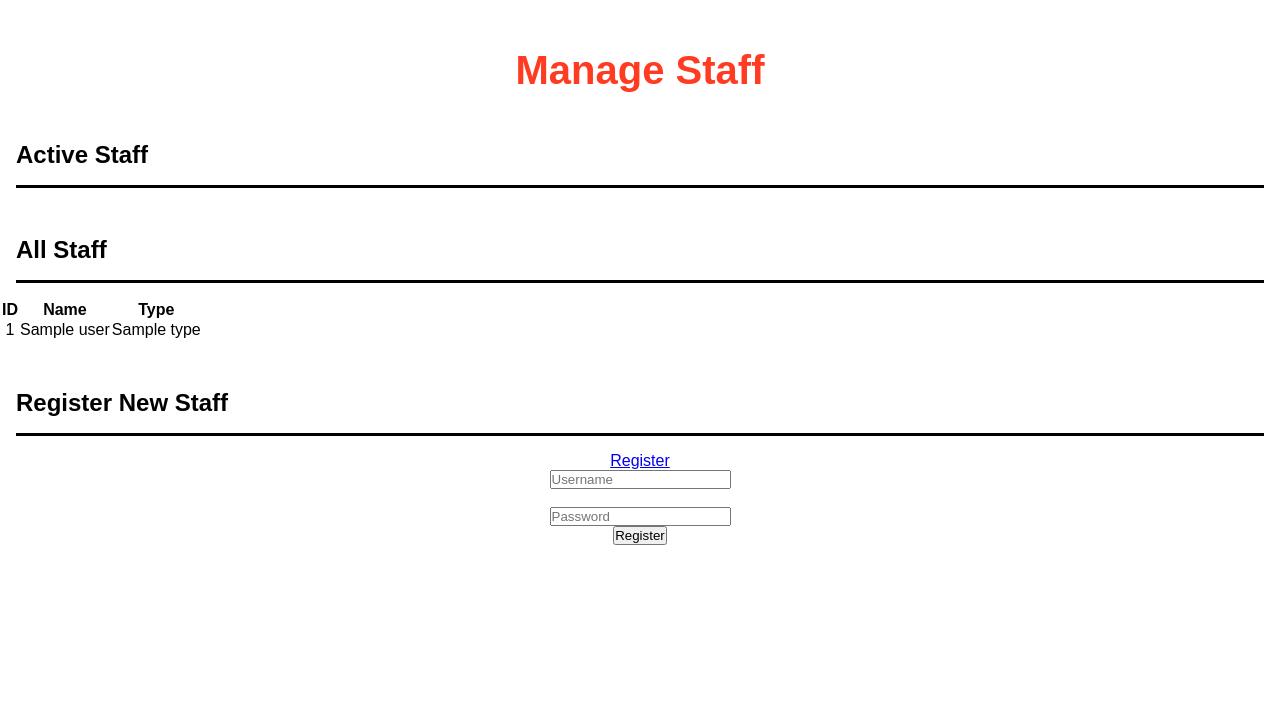
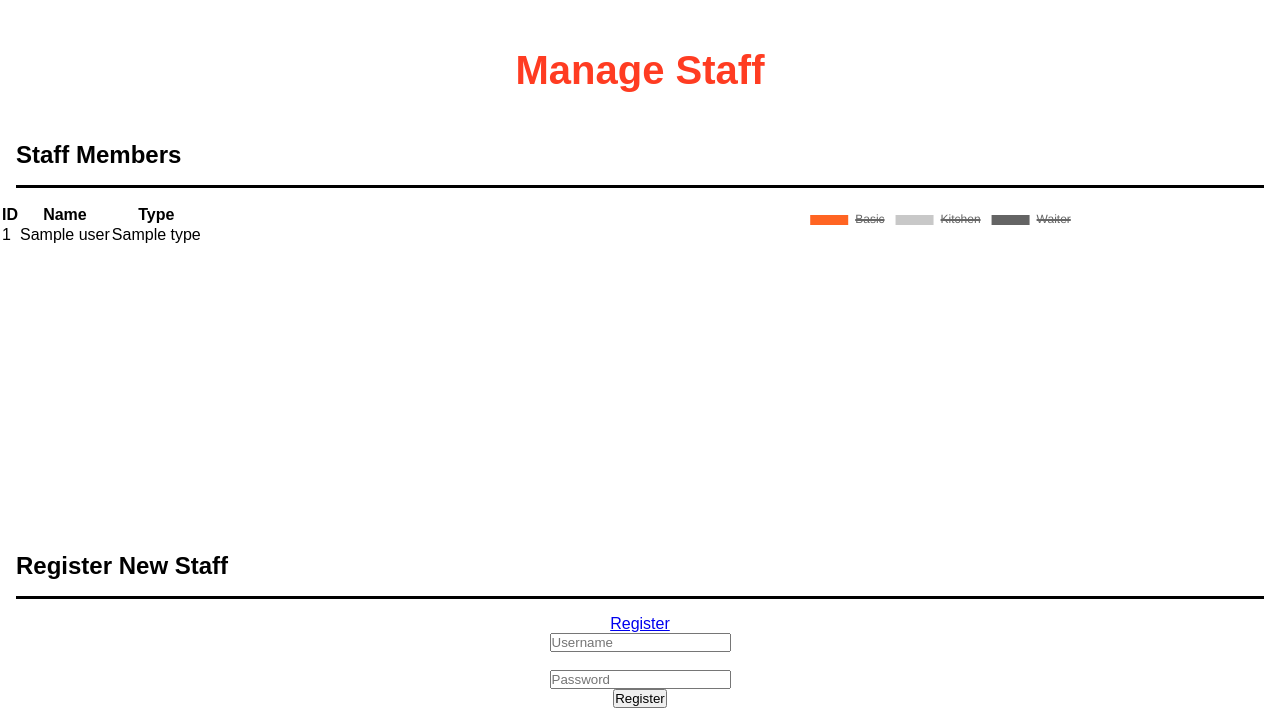
Before and after one commit to felixwri/example-website, a Flask app: template templates/manageStaff.html in a window 1280 px wide. Shown: the part 80-800 px from the top of the page. Run offline with Flask 2, Linux system fonts and the light colour scheme; the template is opened without the code that fills it: most values are stand-ins (such as "Sample title", 1, 10 or a date in 2020).

Commit message:
Displays distribution of types as a pie chart

```diff
--- a/templates/manageStaff.html
+++ b/templates/manageStaff.html
@@ -7,6 +7,7 @@
     <link rel="stylesheet" href="{{url_for('send_css', path='global.css')}}" />
     <link rel="stylesheet" href="{{url_for('send_css', path='staffNav.css')}}" />
     <link rel="stylesheet" href="{{url_for('send_css', path='staffManage.css')}}" />
+    <script src="https://cdnjs.cloudflare.com/ajax/libs/Chart.js/2.9.4/Chart.js"></script>
 
 </head>
 <body>
@@ -28,13 +29,9 @@
     <main style="margin-top: 8rem">
         <p class="title" style="text-align: center">Manage Staff</p>
 
-        <div style="text-align: center; margin-top: 2rem">
-            <p class="subtitle" style="text-align: left">Active Staff</p>
-
-        </div>
-
-        <div style="text-align: center; margin-top: 2rem">
-            <p class="subtitle" style="text-align: left">All Staff</p>
+        <div style="margin-top: 2rem" class="row">
+            <p class="subtitle">Staff Members</p>
+            <div class="column">
             <table>
                 <tr>
                     <th>ID</th>
@@ -49,9 +46,28 @@
                 </tr>
                 {% endfor %}
             </table>
+            </div>
+            <div class="column">
+                <canvas id="typeChart" style="width:100px; max-width:600px"></canvas>
+            </div>
 
             <script>
                 const users = JSON.parse(`{{ users | tojson}}`);
+
+                var colours= ["#FF6422","#C8C8C8","#646464"];
+                var types = ["Basic", "Kitchen", "Waiter"];
+                var values = {{types}};
+
+                new Chart("typeChart", {
+                    type: "pie",
+                    data: {
+                        labels: types,
+                        datasets: [{
+                            backgroundColor: colours,
+                            data: values
+                        }]
+                    }
+                });
             </script>
 
 
```
